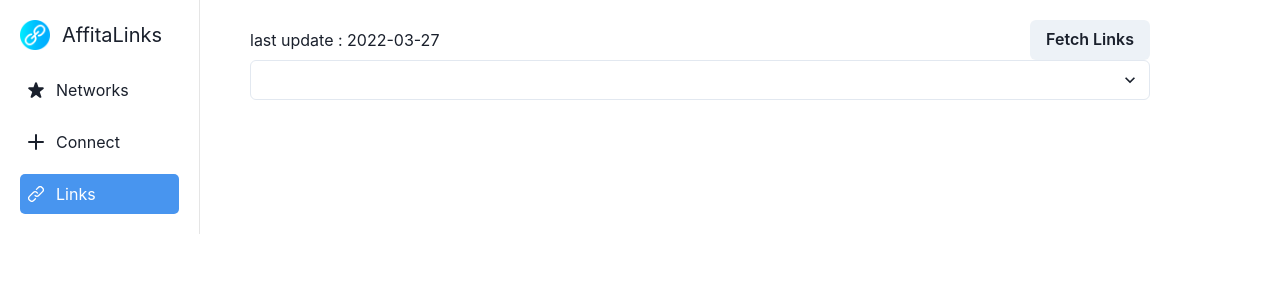
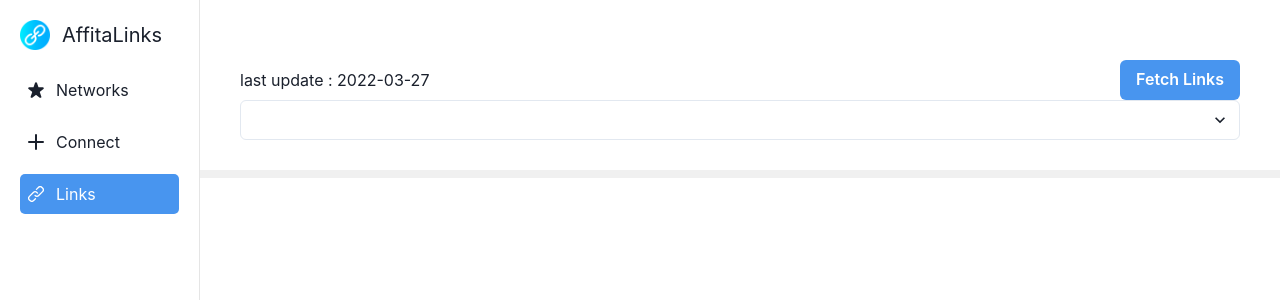
Before and after one commit to hjplumtree/Affitalink, a Next.js app: page /links in a window 1280 px wide. Shown: the top 300 px of the page. Built offline with nearby package versions, Linux system fonts and the light colour scheme.

Commit message:
Update :: styles

```diff
--- a/components/CopyTextToClipboard.js
+++ b/components/CopyTextToClipboard.js
@@ -1,6 +1,6 @@
 import { Box, Text, Tooltip, useToast } from "@chakra-ui/react";
 
-export default function CopyTextToClipboard({ children }) {
+export default function CopyTextToClipboard({ Title, children }) {
   const toast = useToast();
 
   const handleClick = (e) => {
--- a/components/Layouts.js
+++ b/components/Layouts.js
@@ -2,13 +2,7 @@ import { Flex } from "@chakra-ui/react";
 
 function Layouts({ children, ...rest }) {
   return (
-    <Flex
-      p="10px 50px"
-      direction="column"
-      width="100%"
-      maxWidth="1000px"
-      {...rest}
-    >
+    <Flex direction="column" width="100%" ml="200px" {...rest}>
       {children}
     </Flex>
   );
--- a/components/LinksHeader.js
+++ b/components/LinksHeader.js
@@ -20,7 +20,8 @@ export default function LinksHeader({
   };
 
   return (
-    <Box w="100%" margin="10px auto">
+    <Box p="60px 20px 30px" w="100%" bg="#fff">
+      <Box maxWidth="1000px" margin="0 auto">
         <Box>
           <Flex justifyContent="space-between" alignItems="center">
             <Box>
@@ -29,7 +30,9 @@ export default function LinksHeader({
               </Heading>
               <Text>last update : 2022-03-27</Text>
             </Box>
-          <Button onClick={handleClick}>Fetch Links</Button>
+            <Button background="#4895EF" color="#fff" onClick={handleClick}>
+              Fetch Links
+            </Button>
           </Flex>
         </Box>
         <Box>
@@ -46,5 +49,6 @@ export default function LinksHeader({
           </Select>
         </Box>
       </Box>
+    </Box>
   );
 }
--- a/components/LinksList.js
+++ b/components/LinksList.js
@@ -4,7 +4,7 @@ import CopyTextToClipboard from "./CopyTextToClipboard";
 export default function LinksList({ links }) {
   const { $: meta, link: link_arr } = links;
   return (
-    <main>
+    <VStack maxWidth="1000px" spacing={2}>
       {link_arr &&
         link_arr.map((link) => (
           <Flex
@@ -13,6 +13,8 @@ export default function LinksList({ links }) {
             p={5}
             gap={2}
             wrap="wrap"
+            marginTop={3}
+            bg="#fff"
           >
             <VStack align="baseline" flexGrow="1" flexBasis="300px">
               <Code>{link["advertiser-name"][0]}</Code>
@@ -36,6 +38,6 @@ export default function LinksList({ links }) {
             </VStack>
           </Flex>
         ))}
-    </main>
+    </VStack>
   );
 }
--- a/components/Navigator.js
+++ b/components/Navigator.js
@@ -10,8 +10,9 @@ export default function Navigator({ ...rest }) {
     <VStack
       p={5}
       align="stretch"
+      h="100%"
       spacing={3}
-      minWidth="200px"
+      width="200px"
       borderRight="1px solid #e5e5e5"
       {...rest}
     >
--- /dev/null
+++ b/lib/extractImg.js
@@ -0,0 +1,3 @@
+export default function extractImg(str) {
+  return;
+}
--- a/pages/_app.js
+++ b/pages/_app.js
@@ -6,9 +6,9 @@ import { Flex } from "@chakra-ui/react";
 function MyApp({ Component, pageProps }) {
   return (
     <ChakraProvider>
-      <Flex h="100vh">
+      <Flex w="100%" h="100%">
         <Navigator position="fixed" />
-        <Layouts ml={200}>
+        <Layouts bg="#F0F0F0">
           <Component {...pageProps} />
         </Layouts>
       </Flex>
--- a/pages/links.js
+++ b/pages/links.js
@@ -1,6 +1,7 @@
 import { useState, useEffect } from "react";
-import ListHeader from "../components/LinksHeader";
+import LinksHeader from "../components/LinksHeader";
 import LinksList from "../components/LinksList";
+import { VStack } from "@chakra-ui/react";
 
 export default function LinksPage() {
   const [data, setData] = useState([]);
@@ -20,14 +21,14 @@ export default function LinksPage() {
   }, []);
 
   return (
-    <div>
-      <ListHeader
+    <VStack>
+      <LinksHeader
         networkSites={networkSites}
         selectedNetwork={selectedNetwork}
         setSelectedNetwork={setSelectedNetwork}
         setData={setData}
       />
       <LinksList links={data} />
-    </div>
+    </VStack>
   );
 }
```
Lines whose indentation alone changed are shown as unchanged.
